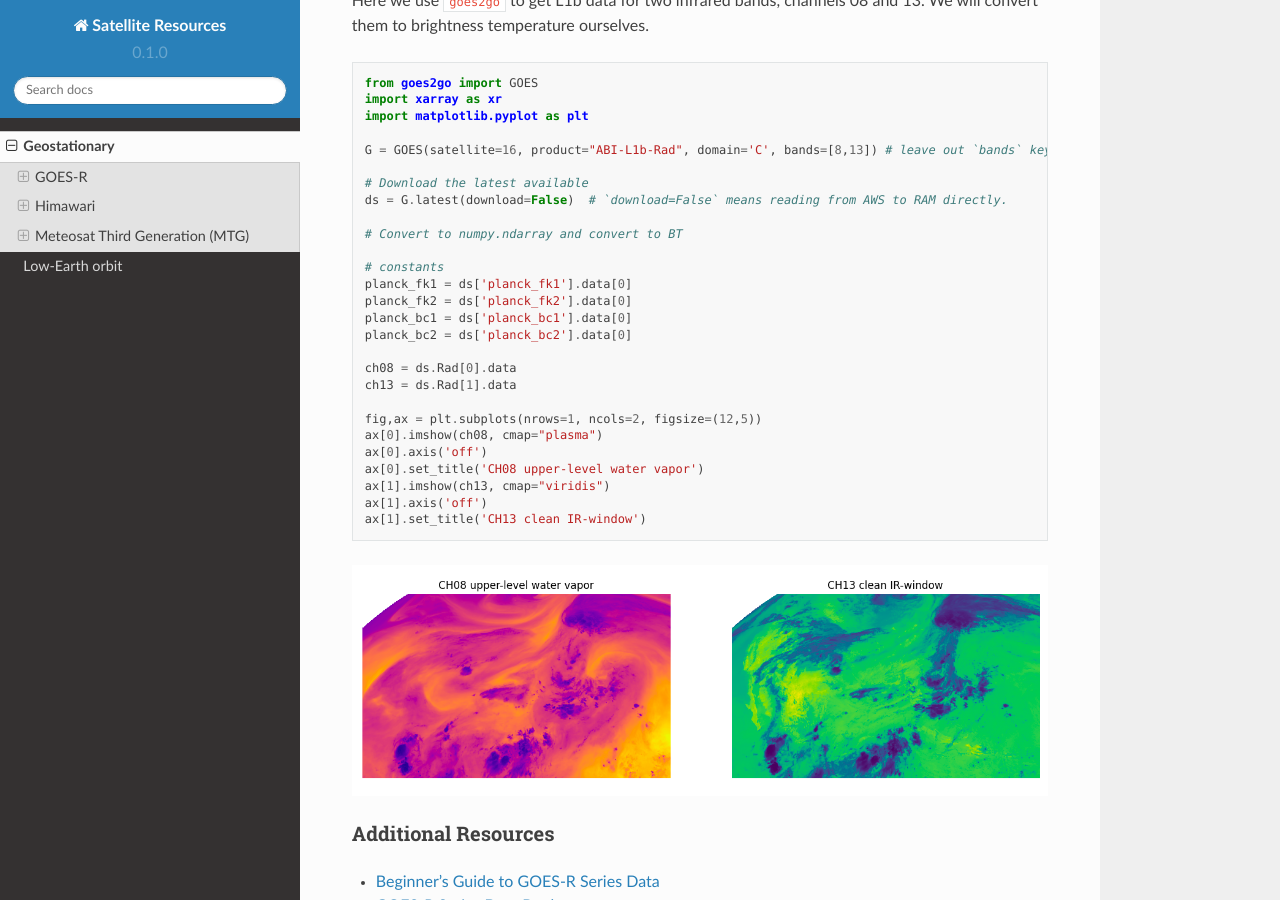
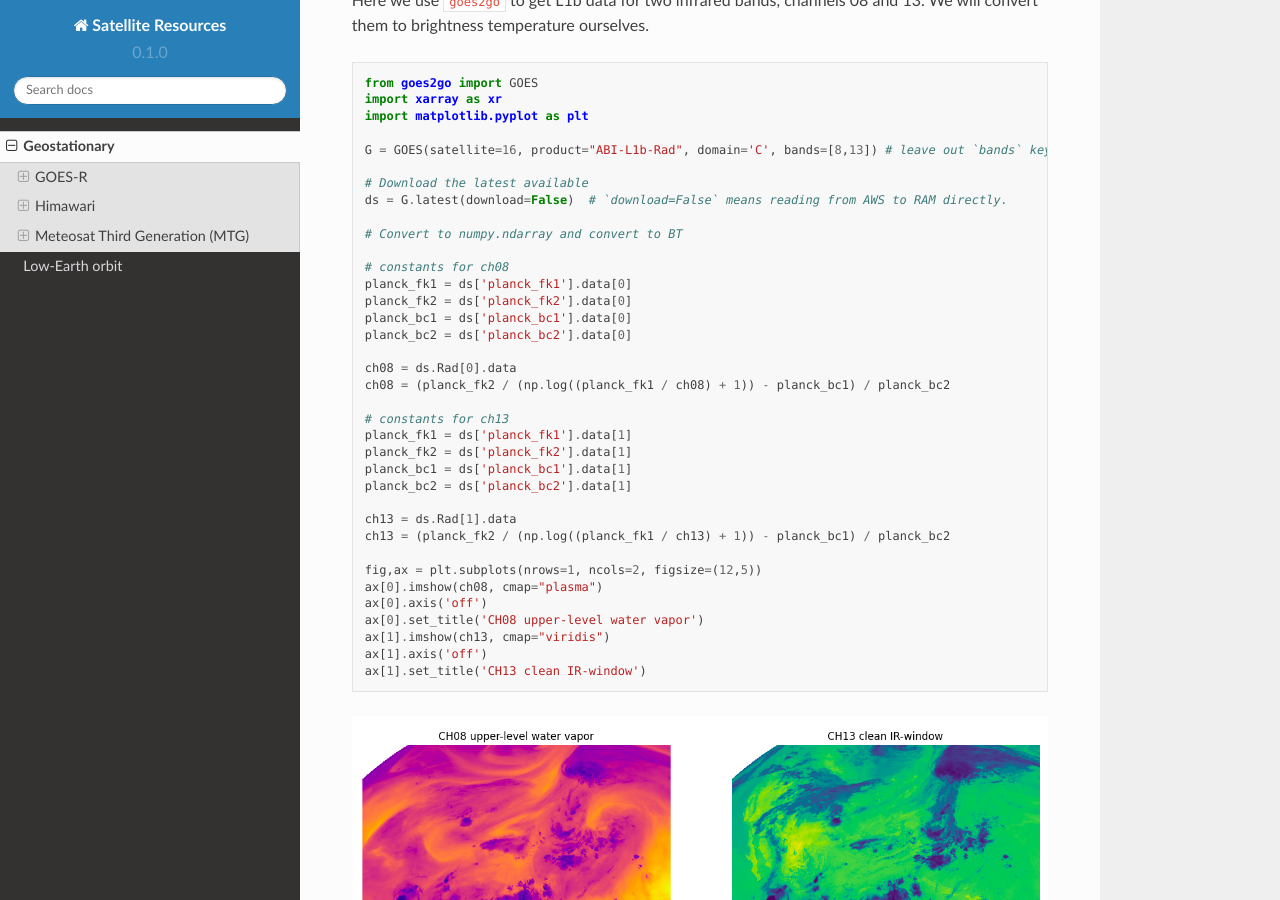
Before and after one commit to jlc248/satellite-resources, a Sphinx documentation site: the page built from docs/source/Geostationary.rst, in a window 1280 px wide and 900 px high, scrolled down 6127 px. Built offline with Sphinx 7.4.7 and the Read the Docs theme 2.0.0, drawn with Linux system fonts in a browser that asks for light colours.

Commit message:
Update Geostationary.rst

```diff
--- a/docs/source/Geostationary.rst
+++ b/docs/source/Geostationary.rst
@@ -203,14 +203,23 @@ Here we use ``goes2go`` to get L1b data for two infrared bands, channels 08 and
 
     # Convert to numpy.ndarray and convert to BT
 
-    # constants
+    # constants for ch08
     planck_fk1 = ds['planck_fk1'].data[0]
     planck_fk2 = ds['planck_fk2'].data[0]
     planck_bc1 = ds['planck_bc1'].data[0]
     planck_bc2 = ds['planck_bc2'].data[0]
 
     ch08 = ds.Rad[0].data
+    ch08 = (planck_fk2 / (np.log((planck_fk1 / ch08) + 1)) - planck_bc1) / planck_bc2
+
+    # constants for ch13
+    planck_fk1 = ds['planck_fk1'].data[1]
+    planck_fk2 = ds['planck_fk2'].data[1]
+    planck_bc1 = ds['planck_bc1'].data[1]
+    planck_bc2 = ds['planck_bc2'].data[1]
+
     ch13 = ds.Rad[1].data
+    ch13 = (planck_fk2 / (np.log((planck_fk1 / ch13) + 1)) - planck_bc1) / planck_bc2
 
     fig,ax = plt.subplots(nrows=1, ncols=2, figsize=(12,5))
     ax[0].imshow(ch08, cmap="plasma")
```
